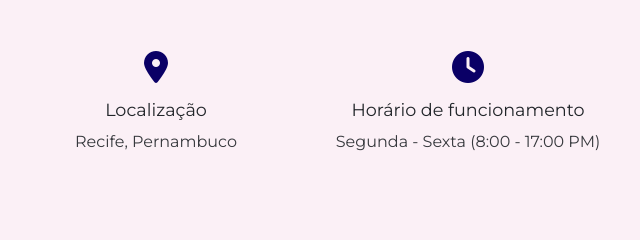
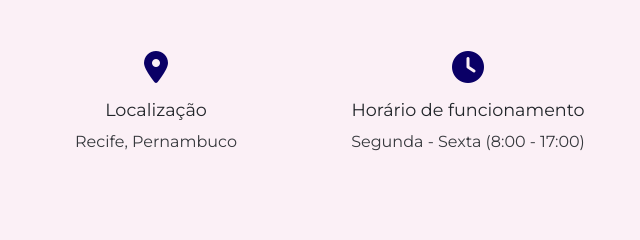
Before and after one commit to ArretadoLabs/oficial-site, a plain HTML site: page index.html in a window 1280 px wide. Shown: the part 3420-3660 px from the top of the page, 640-1280 px from the left. Drawn offline with nearby package versions, Linux system fonts and the light colour scheme; grey boxes are pictures that could not be loaded.

Commit message:
remove simboy for hour PM

```diff
--- a/index.html
+++ b/index.html
@@ -335,7 +335,7 @@
                 <div>
                     <span><i class="fas fa-clock"></i></span>
                     <span>Horário de funcionamento</span>
-                    <span class="text">Segunda - Sexta (8:00 - 17:00 PM)</span>
+                    <span class="text">Segunda - Sexta (8:00 - 17:00)</span>
                 </div>
             </div>
         </div>
```
